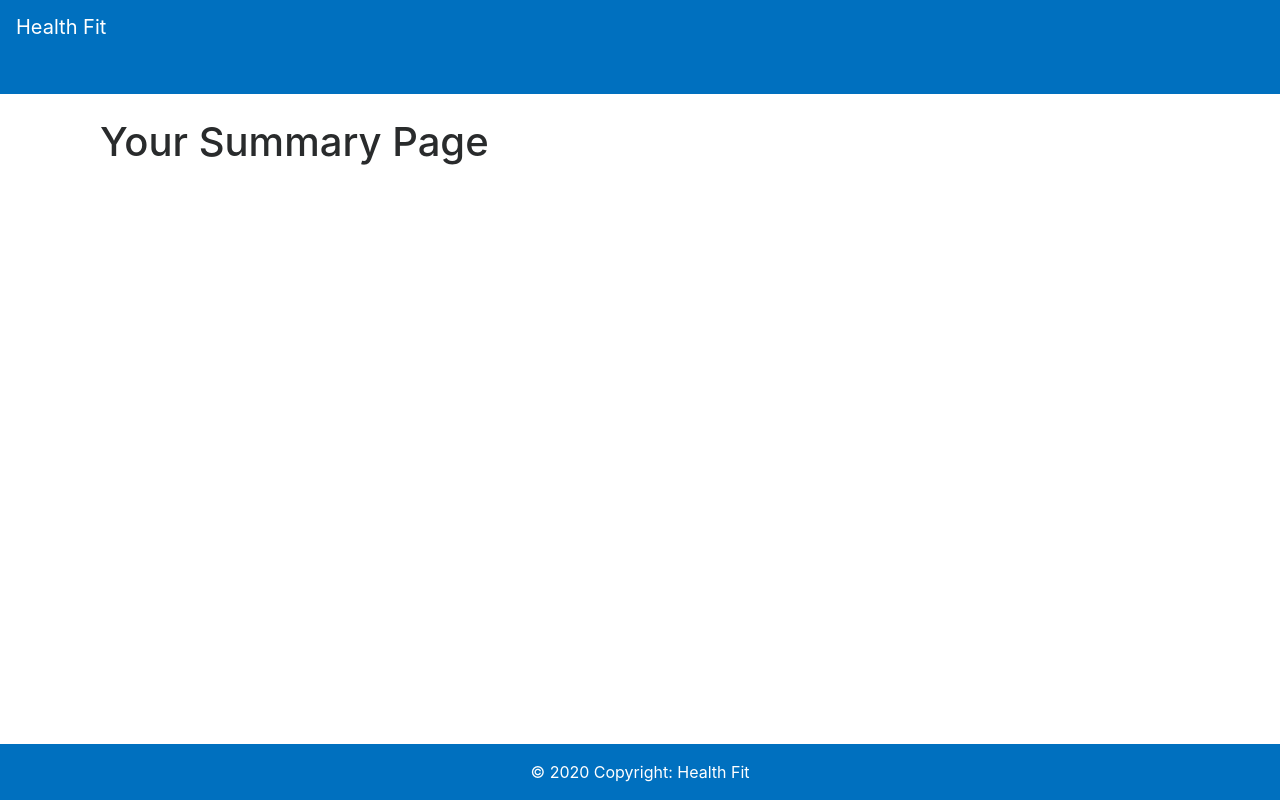
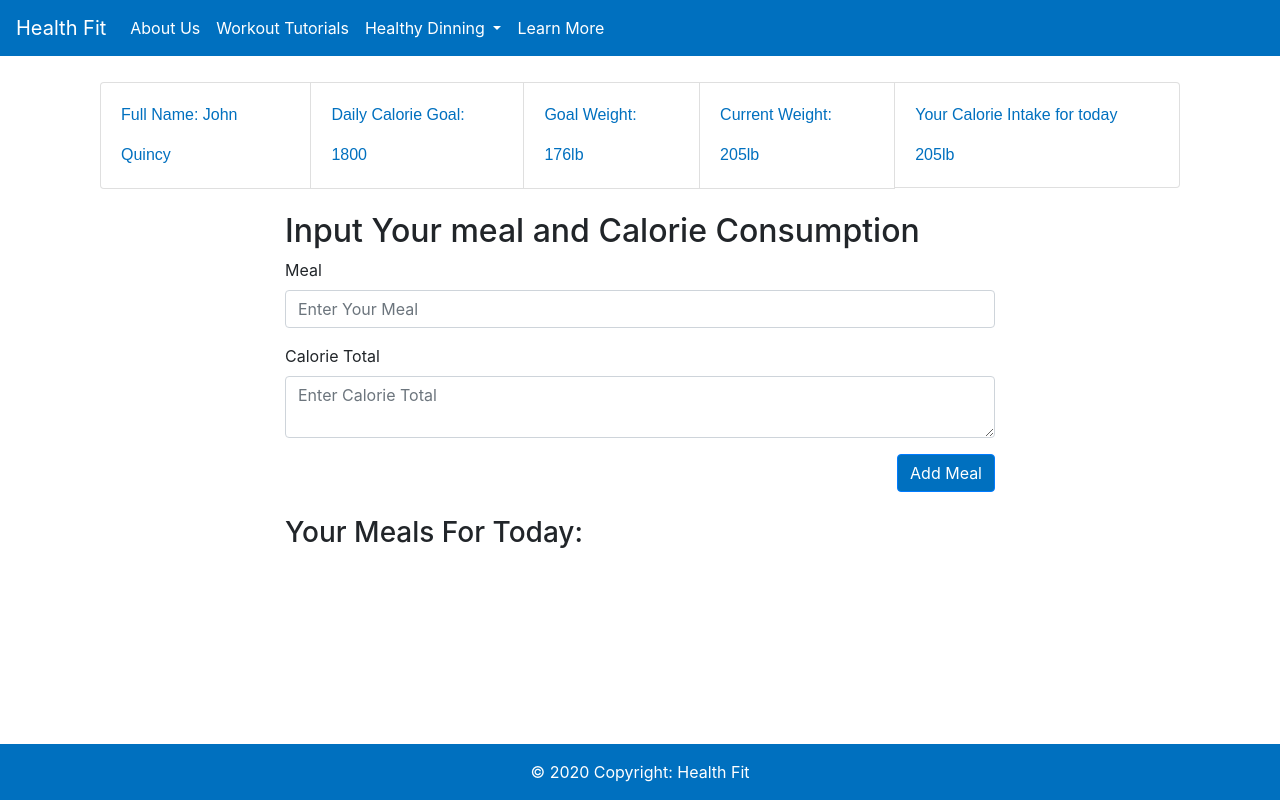
Before and after one commit to TomaszChylinski/Project-2, a Node server app: page /summary in a window 1280 px wide. Run offline with Node 20, Linux system fonts and the light colour scheme; tables that the repository leaves empty hold one stand-in row (values such as "Sample post"); some libraries are stand-ins or nearby versions.

Commit message:
added summary

```diff
--- a/models/schema.sql
+++ b/models/schema.sql
@@ -1,2 +1,6 @@
 DROP DATABASE IF EXISTS healthfit;
 CREATE DATABASE healthfit;
+
+
+DROP DATABASE IF EXISTS calorieIntake;
+CREATE DATABASE calorieIntake;
--- /dev/null
+++ b/public/js/summary.js
@@ -0,0 +1,99 @@
+// Get references to page elements
+var $exampleText = $("#example-text");
+var $exampleDescription = $("#example-description");
+var $submitBtn = $("#submit");
+var $exampleList = $("#example-list");
+
+// The API object contains methods for each kind of request we'll make
+var API = {
+  saveExample: function(example) {
+    return $.ajax({
+      headers: {
+        "Content-Type": "application/json"
+      },
+      type: "POST",
+      url: "api/examples",
+      data: JSON.stringify(example)
+    });
+  },
+  getExamples: function() {
+    return $.ajax({
+      url: "api/examples",
+      type: "GET"
+    });
+  },
+  deleteExample: function(id) {
+    return $.ajax({
+      url: "api/examples/" + id,
+      type: "DELETE"
+    });
+  }
+};
+
+// refreshExamples gets new examples from the db and repopulates the list
+var refreshExamples = function() {
+  API.getExamples().then(function(data) {
+    var $examples = data.map(function(example) {
+      var $a = $("<a>")
+        .text(example.text)
+        .attr("href", "/example/" + example.id);
+
+      var $li = $("<li>")
+        .attr({
+          class: "list-group-item",
+          "data-id": example.id
+        })
+        .append($a);
+
+      var $button = $("<button>")
+        .addClass("btn btn-danger float-right delete")
+        .text("ｘ");
+
+      $li.append($button);
+
+      return $li;
+    });
+
+    $exampleList.empty();
+    $exampleList.append($examples);
+  });
+};
+
+// handleFormSubmit is called whenever we submit a new example
+// Save the new example to the db and refresh the list
+var handleFormSubmit = function(event) {
+  event.preventDefault();
+
+  var example = {
+    text: $exampleText.val().trim(),
+    description: $exampleDescription.val().trim()
+  };
+
+  if (!(example.text && example.description)) {
+    alert("Please make sure you filled in your meal and calorie total");
+    return;
+  }
+
+  API.saveExample(example).then(function() {
+    refreshExamples();
+  });
+
+  $exampleText.val("");
+  $exampleDescription.val("");
+};
+
+// handleDeleteBtnClick is called when an example's delete button is clicked
+// Remove the example from the db and refresh the list
+var handleDeleteBtnClick = function() {
+  var idToDelete = $(this)
+    .parent()
+    .attr("data-id");
+
+  API.deleteExample(idToDelete).then(function() {
+    refreshExamples();
+  });
+};
+
+// Add event listeners to the submit and delete buttons
+$submitBtn.on("click", handleFormSubmit);
+$exampleList.on("click", ".delete", handleDeleteBtnClick);
--- a/public/styles/styles.css
+++ b/public/styles/styles.css
@@ -34,3 +34,8 @@ footer {
 footer a{
   color: white;
 }
+
+.list-group-item{
+  font-family: sans-serif;
+ color: #0070bf;
+}
--- a/routes/htmlRoutes.js
+++ b/routes/htmlRoutes.js
@@ -32,7 +32,7 @@ module.exports = function(app) {
 
   //load summary page
   app.get("/summary", function(req, res) {
-    db.Example.findAll({}).then(function(dbExamples) {
+    db.CalTotal.findAll({}).then(function(dbCalTotal) {
       res.render("summary", {
         msg: "Make a Choice For a Better Tomorrow Today!",
         learn: "Learn More",
@@ -40,7 +40,7 @@ module.exports = function(app) {
         workout: "Workout Tutorials",
         options: "Healthy Dinning",
         appName: "Health Fit",
-        examples: dbExamples
+        calories: dbCalTotal
       });
     });
   });
--- a/server.js
+++ b/server.js
@@ -5,7 +5,7 @@ var exphbs = require("express-handlebars");
 var db = require("./models");
 
 var app = express();
-var PORT = process.env.PORT || 3000;
+var PORT = process.env.PORT || 3002;
 
 // Middleware
 app.use(express.urlencoded({ extended: false }));
--- a/views/summary.handlebars
+++ b/views/summary.handlebars
@@ -1,10 +1,51 @@
-<div class="container">
-  <div class="row">
-    <div class="col-md-12">
+ <link rel="stylesheet" href="https://maxcdn.bootstrapcdn.com/bootstrap/4.4.1/css/bootstrap.min.css">
+  <script src="https://ajax.googleapis.com/ajax/libs/jquery/3.4.1/jquery.min.js"></script>
+  <script src="https://cdnjs.cloudflare.com/ajax/libs/popper.js/1.16.0/umd/popper.min.js"></script>
+  <script src="https://maxcdn.bootstrapcdn.com/bootstrap/4.4.1/js/bootstrap.min.js"></script>
+</head>
 
-            <h1>Your Summary Page</h1>
+ <div class="container">
+    <div class="row">
+      <div class="col-md-12">
 
+  <ul class="list-group list-group-horizontal">
+    <li class="list-group-item">Full Name:<span> John Quincy </span></li>
+    <li class="list-group-item">Daily Calorie Goal: <span> 1800 </span></li>
+    <li class="list-group-item">Goal Weight: <span> 176lb</span></li>
+    <li class="list-group-item">Current Weight: <span> 205lb </span></li>
+    <li class="list-group-item">Your Calorie Intake for today<span> 205lb  {{today}}</span></li>
+  </ul>
 
+      </div>
+    </div>
+<br>
+    <div class="row">
+      <div class="col-8 offset-2">
+
+        <h2>Input Your meal and Calorie Consumption</h2>
+        <form class="clearfix mb-4" action="POST">
+          <div class="form-group">
+            <label for="example-text">Meal</label>
+            <input type="text" id="example-text" class="form-control" aria-describedby="example-text" placeholder="Enter Your Meal">
+          </div>
+          <div class="form-group">
+            <label for="example-description">Calorie Total</label>
+            <textarea class="form-control" id="example-description" aria-describedby="example-description" placeholder="Enter Calorie Total"></textarea>
+          </div>
+          <button id="submit" class="btn btn-primary float-right">Add Meal</button>
+        </form>
+        <h3>Your Meals For Today:</h3>
+        <ul id="example-list" class="list-group">
+          {{#each examples}}
+          <li data-id="{{this.id}}" class="list-group-item">
+            <a href="example/{{this.id}}">{{this.text}}</a>
+            <button class="btn btn-danger float-right delete">ｘ</button>
+          </li>
+          {{/each}}
+        </ul>
+      </div>
     </div>
   </div>
 </div>
+
+<script src="/js/summary.js"></script>
```
Also changed, not shown: models/calorie-tracker.js (added, +7 -0 lines), routes/apiRoutes.js (+22 -0 lines), views/form.handlebars (+6 -3 lines).
